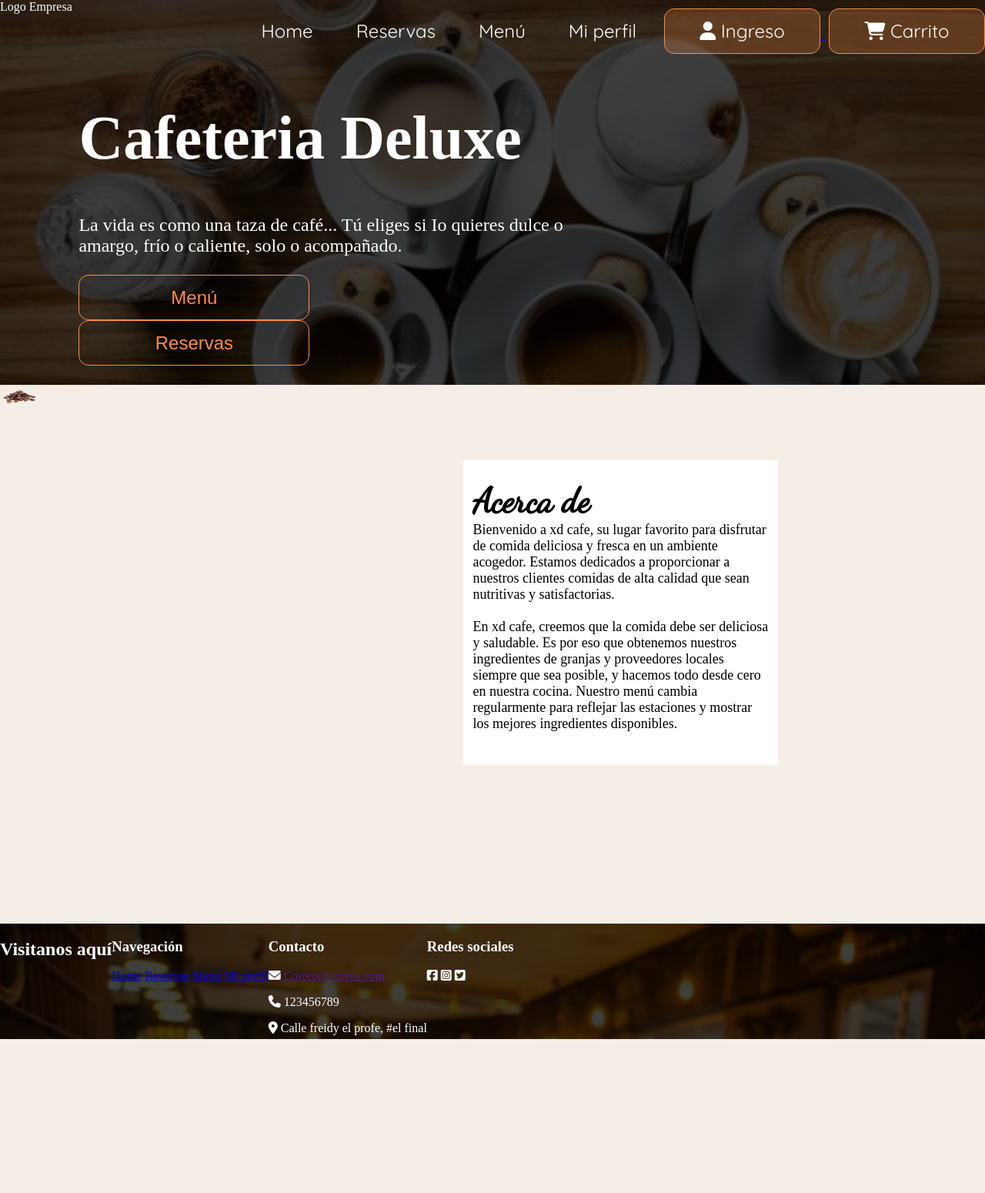
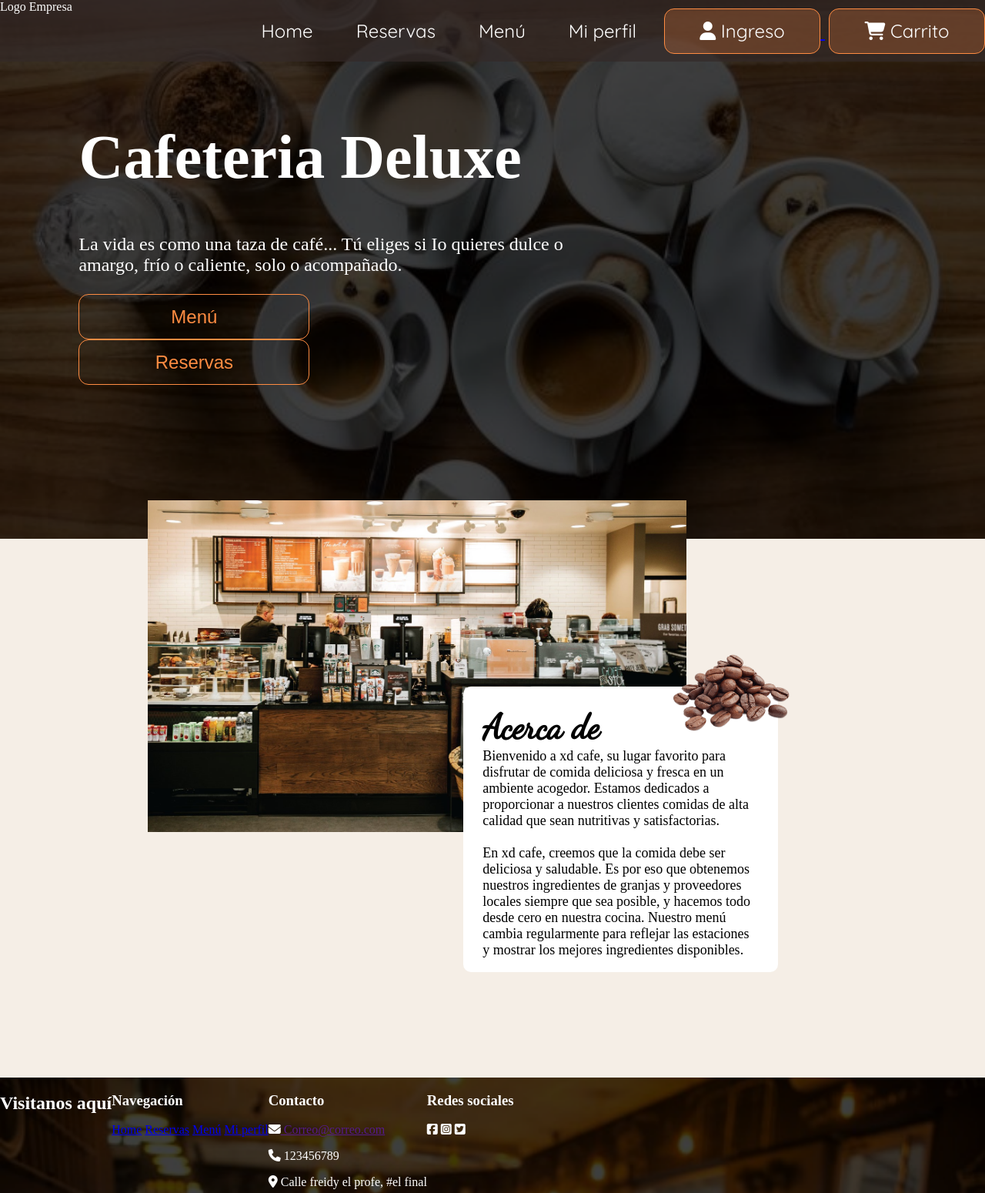
Before and after one commit to yeuryf007/Web-Cafeteria, a PHP site: page / in a window 1280 px wide. Shown: the whole page at 77% size. Before the commit the page ends 1350 px from the top, so only its background shows below. Run offline with PHP 8.4, Linux system fonts and the light colour scheme; some libraries are stand-ins or nearby versions; some web fonts are replaced.

Commit message:
arreglos main

```diff
--- a/css/stylehome.css
+++ b/css/stylehome.css
@@ -8,7 +8,7 @@ header{
     flex-direction: column;
     margin: 0;
     padding: 0;
-    height: 500px;
+    height: 700px;
     width: 100%;
     overflow: hidden;
     background-size: cover;
@@ -20,17 +20,20 @@ header{
     flex-direction: row;
     width: 100%;
     position: fixed;
+    background-color: #342928ae;
+    z-index: 999;
 }
 
 .titulo{
     align-items: center;
     justify-content: center;
     color: white;
-    margin-bottom: 25px;
+    margin-bottom: 200px;
     margin-top: auto;
     margin-left: 8%;
     width: 50%;
 }
+
 .titulo>h1{
     font-size: 80px;
 }
@@ -38,6 +41,7 @@ header{
 .titulo>p{
     font-size: x-large;
 }
+
 .bg-image {
     opacity: 0.25;
     position: absolute;
@@ -58,19 +62,36 @@ main{
     background-color: #F5EEE6;
     color: black;
     height: 700px;
+    z-index: 1;
 }
 
-main img{
-    width: 50px;
-    height: 30px;
+main #mostrador{
+    margin-top: -50px;
+    position: absolute;
+    width: 700px;
+    display: flex;
+    flex-direction: row;
+    justify-content: space-around;
+    align-items: center;
+    margin-left: 15%;
+    z-index: 0;
+}
+
+main #granos{
+    position: absolute;
+    width: 180px;
+    margin-top: -110px;
+    margin-left: 80px;
 }
 
 main div{
+    position: absolute;
     background-color: white;
-    width: 30%;
+    width: 28%;
     margin-left: 47%;
-    margin-top: 5%;
-    padding: 2% 1% 2% 1%;
+    margin-top: 15%;
+    padding: 2% 2% 0 2%;
+    border-radius: 10px;
 }
 
 main h2{
--- a/index.php
+++ b/index.php
@@ -45,9 +45,11 @@
         </div>
     </header>
     <main>
-            <img src="imagenes/granos.png" alt=""></img>
+        <img id="mostrador" src="imagenes/mostrador-cafeteria.jpg" alt=""></img>
+
         <div>
-            <h2>Acerca de</h2>
+            <h2>Acerca de<img id="granos" src="imagenes/granos.png" alt=""></img></h2>
+
             <p>Bienvenido a xd cafe, su lugar favorito para disfrutar de comida deliciosa y fresca en un ambiente acogedor. Estamos dedicados a proporcionar a nuestros clientes comidas de alta calidad que sean nutritivas y satisfactorias. <br><br> En xd cafe, creemos que la comida debe ser deliciosa y saludable. Es por eso que obtenemos nuestros ingredientes de granjas y proveedores locales siempre que sea posible, y hacemos todo desde cero en nuestra cocina. Nuestro menú cambia regularmente para reflejar las estaciones y mostrar los mejores ingredientes disponibles.</p>
         </div>
     </main>
```
Also changed, not shown: imagenes/mostrador-cafeteria.jpg.
